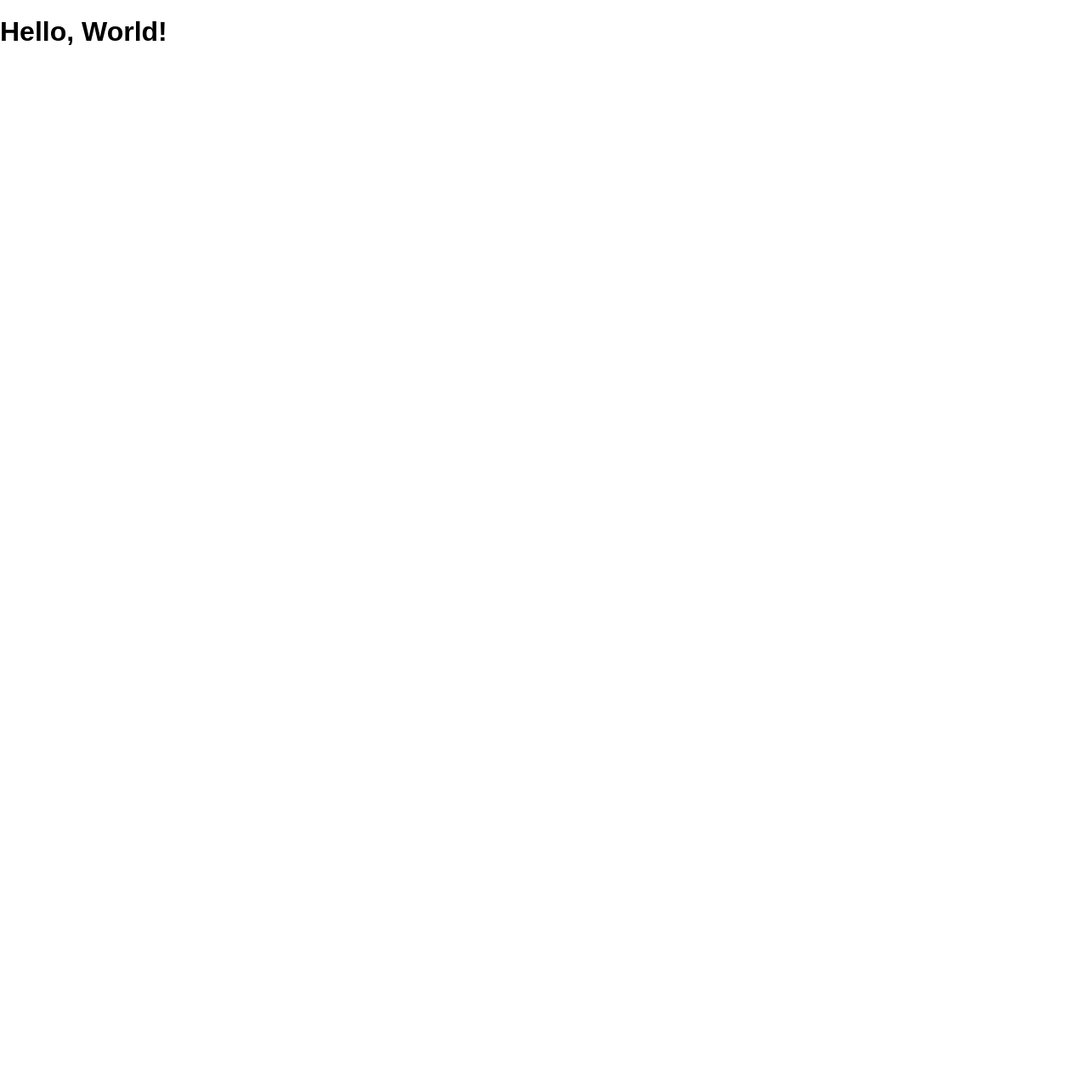
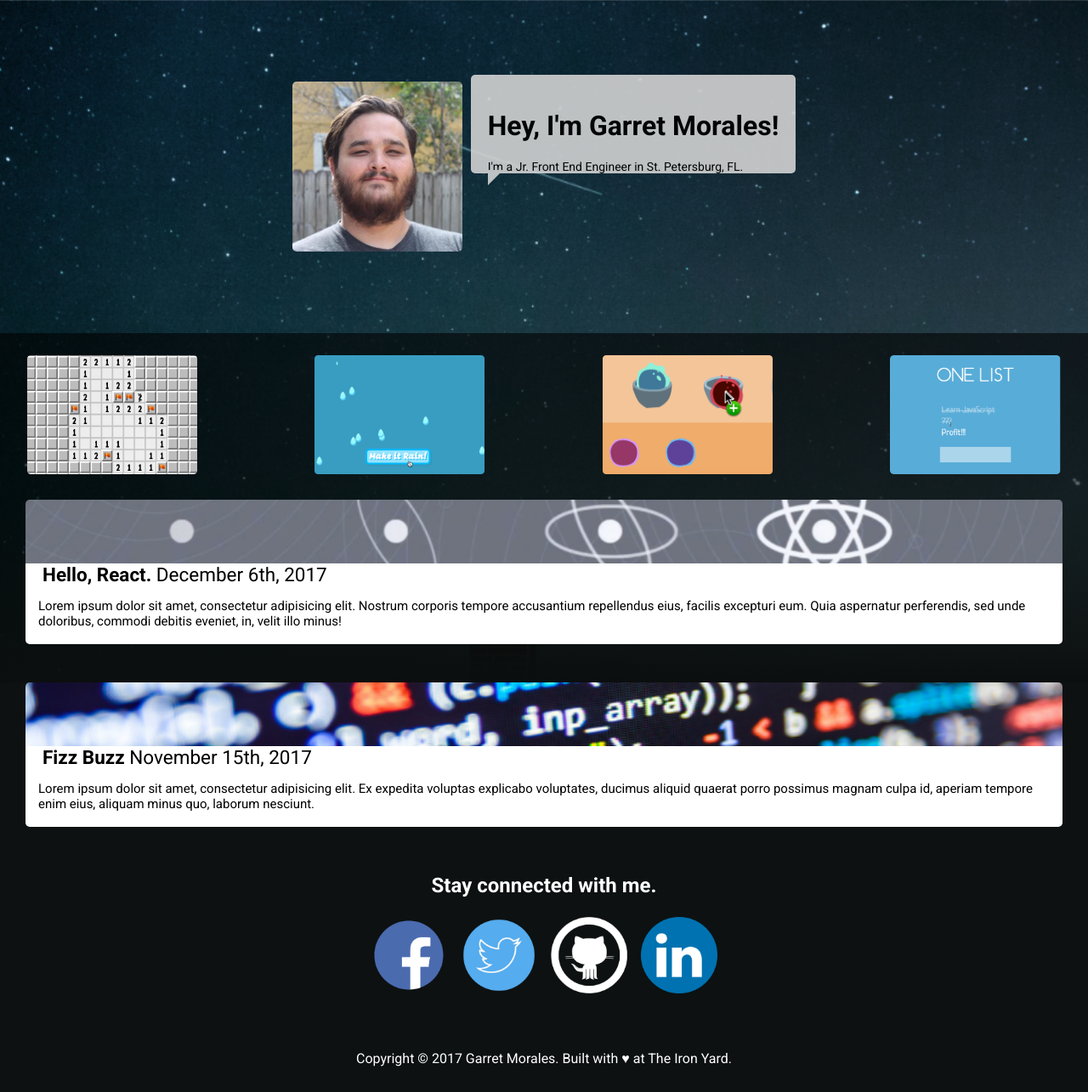
Before and after one commit to hurricanefan93/portfolio, a website: page public/index.html in a window 1280 px wide. Shown: the whole page at 85% size. Before the commit the page ends 800 px from the top, so only its background shows below. Drawn offline with Linux system fonts and the light colour scheme.

Commit message:
explorer final

```diff
--- a/public/index.html
+++ b/public/index.html
@@ -1,12 +1,102 @@
 <!DOCTYPE html>
 <html>
-  <head lang="en">
+
+<head lang="en">
     <meta charset="UTF-8">
     <meta name="viewport" content="width=device-width, user-scalable=no, minimum-scale=1.0, maximum-scale=1.0">
     <title>Portfolio</title>
     <link rel="stylesheet" href="/screen.css">
-  </head>
-  <body>
-    <h1>Hello, World!</h1>
+    <link href="https://fonts.googleapis.com/css?family=Roboto:400,500,700" rel="stylesheet">
+</head>
+
+<body>
+    <header>
+        <div class="flex-container">
+            <img src="/images/298.jpeg" height="200">
+            <div class="flex-head">
+                <i></i>
+                <h1> Hey, I'm Garret Morales! </h1>
+                <h2> I'm a Jr. Front End Engineer in St. Petersburg, FL. </h2>
+     </div>
+    </div>
+  </header>
+
+  <main>
+
+
+    <div class="main-container">
+      <ul>
+        <li><img src="/images/bomb-sniffer.png" alt="bombsniffer"></li>
+        <li><img src="/images/make-it-rain.png" alt="makeitrain"></li>
+        <li><img src="/images/sensei-sense.png" alt="sensei"></li>
+        <li><img src="/images/one-list.png" alt="list"></li>
+      </ul>
+    </div>
+
+
+
+    <section class="second-container">
+      <div class="imgbox"></div>
+      <div class="react">
+        <h2> Hello, React.<span> December 6th, 2017 </span></h2>
+        <p>Lorem ipsum dolor sit amet, consectetur adipisicing elit. Nostrum corporis tempore accusantium repellendus eius, facilis excepturi eum. Quia aspernatur perferendis, sed unde doloribus, commodi debitis eveniet, in, velit illo minus!</p>
+      </div>
+    </section>
+
+   <section class="third-container">
+    <div class="codebox"></div>
+    <div class="fizz">
+      <h2> Fizz Buzz <span> November 15th, 2017 </span></h2>
+    <div class="fizz-info">
+      <p> Lorem ipsum dolor sit amet, consectetur adipisicing elit. Ex expedita voluptas explicabo voluptates, ducimus aliquid quaerat porro possimus magnam culpa id, aperiam tempore enim eius, aliquam minus quo, laborum nesciunt.</p>
+  </div>
+      </div>
+    </section>
+
+
+</main>
+
+  <footer>
+    <div class="footer-first">
+    <h2> Stay connected with me. </h2>
+    </div>
+    <div class="footer-second">
+      <ul>
+        <li><img src="/images/facebook-icon.png" height="90" alt="fb"></li>
+        <li><img src="/images/circle.png" height="90" alt="twit"></li>
+        <li><img src="/images/githublink.png" height="90" alt="github"></li>
+        <li><img src="/images/linkedin-round.png" height="90" alt=""></li>
+      </ul>
+
+    </div>
+    <div class="footer-third">
+      <p>Copyright &copy; 2017 Garret Morales. Built with &#x2665 at The Iron Yard.</p>
+
+    </div>
+  </footer>
+
+
+
+
+
+
+
+
+
+
+
+
+
+
+
+
+
+
+
+
+
+
+
+
   </body>
 </html>
--- a/public/screen.css
+++ b/public/screen.css
@@ -1,8 +1,205 @@
 html {
+  background: url('images/space.png') no-repeat center center fixed;
+  background-size: cover;
   text-size-adjust: 100%;
 }
-
 body {
   margin: 0;
-  font: 16px / 1 sans-serif;
+  font-family: 'Roboto', sans-serif;
 }
+header {
+  display: flex;
+  justify-content: center;
+  align-items: center;
+  /*margin: 8em;*/
+  min-height: 300px;
+}
+
+.flex-container {
+  display:flex;
+  align-items: center;
+  margin: 6em 0;
+}
+.flex-head {
+  background-color: #d3d3d3;
+  background-size: cover;
+  margin-top: -100px;
+  opacity: 0.9;
+  border-radius: 5px;
+}
+
+.flex-container img {
+  border-radius: 5px;
+  margin-right: 10px;
+
+}
+.flex-head h1, h2 {
+  padding: 0 20px;
+}
+
+.flex-head h2 {
+  font-weight: lighter;
+  font-size: 14px;
+}
+
+.flex-head i {
+  position: relative;
+  right: -20px;
+  top: 130px;
+  width: 0;
+  height: 0;
+  border-style: solid;
+  border-width: 18px 18px 0 0;
+  border-color: #d3d3d3 transparent transparent;
+}
+
+
+
+.main-container {
+  background-color: hsla(0,0%,0%,0.6);
+}
+
+.main-container ul {
+  display: flex;
+  justify-content: space-between;
+  list-style: none;
+  display: flex;
+  margin: 0;
+  padding: 10px 2em;
+  /*width: 100%;*/
+}
+
+.main-container li img {
+  /*display: flex;
+  justify-content: space-between;
+  padding: 20px;
+  margin: 5px;*/
+  padding: 1em 0;
+}
+
+.second-container {
+  background-image: linear-gradient(hsla(0, 0%, 0%, 0.6), hsl(180, 13%, 5%));
+  margin: 0;
+  padding: 0 30px 30px;
+
+}
+
+.imgbox {
+  height:75px;
+  min-width: (100%-40px);
+  background-image: url("/images/react.png");
+  background-size: cover;
+  background-position: center;
+  border-top-left-radius: 5px;
+  border-top-right-radius: 5px;
+  margin: 0;
+}
+
+.react {
+  background-color: #ffffff;
+  margin: 0;
+  border-bottom-left-radius: 5px;
+  border-bottom-right-radius: 5px;
+  font-size: 15px;
+}
+
+h2 {
+  margin: 0;
+
+}
+
+
+h2 span {
+  font-weight: lighter;
+  }
+
+p {
+  padding: 0 15px 18px;
+}
+
+.third-container {
+  padding-left:30px;
+  padding-right:30px;
+  background-color: #0d1111;
+  margin: 0;
+  padding: 0 30px 30px;
+}
+
+.codebox {
+  height:75px;
+  min-width: (100%);
+  background-image: url("/images/code.png");
+  background-size: cover;
+  background-position: center;
+  border-top-left-radius: 5px;
+  border-top-right-radius: 5px;
+  margin-bottom: 0;
+}
+
+.fizz {
+  background-color: #ffffff;
+  border-bottom-left-radius: 5px;
+  border-bottom-right-radius: 5px;
+  font-size: 15px
+}
+
+h3 {
+
+}
+
+.footer-first {
+  background-color: #0d1111;
+  color: #ffffff;
+  text-align: center;
+  margin: 0;
+  padding: 10px;
+}
+
+.footer-second ul {
+  display: flex;
+  list-style: none;
+  justify-content: center;
+  background-color: #0d1111;
+  margin: 0;
+  padding: 5px;
+
+}
+.footer-second li {
+  padding: 8px;
+}
+
+.footer-third p {
+  color: #ffffff;
+  background-color: #0d1111;
+  text-align: center;
+  margin: 0;
+  padding: 50px 0 30px;
+}
+
+
+
+
+
+
+@media (max-width: 824px){
+  .main-container ul {
+    display: flex;
+    flex-wrap: wrap;
+    justify-content: space-between;
+    list-style: none;
+    display: flex;
+    margin: 0;
+    padding: 10px 2em;
+    /*width: 100%;*/
+  }
+
+  .main-container li img {
+    /*display: flex;
+    justify-content: space-between;
+    padding: 20px;
+    margin: 5px;*/
+    padding: 1em 0;
+  }
+
+
+}
```
Also changed, not shown: public/images/298.jpeg (added), public/images/bomb-sniffer.png (added), public/images/circle.png (added), public/images/code.png (added), public/images/facebook-icon.png (added), public/images/githublink.png (added), public/images/kitty site.png (added), public/images/linkedin-round.png (added), public/images/make-it-rain.png (added), public/images/mockup.png (added), public/images/one-list.png (added), public/images/react.png (added), public/images/sensei-sense.png (added), public/images/space.png (added), 1 other file.
